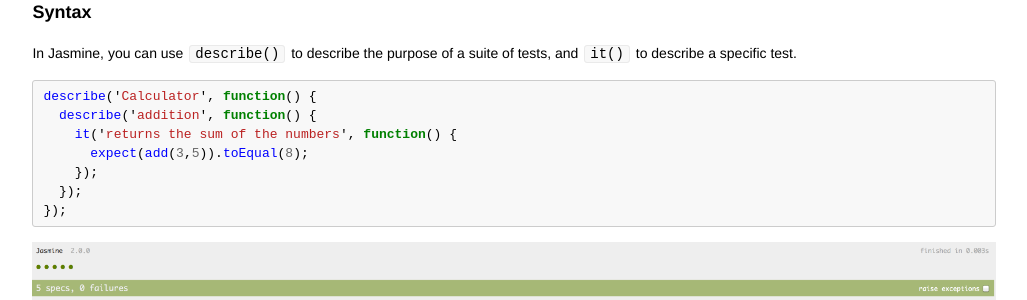
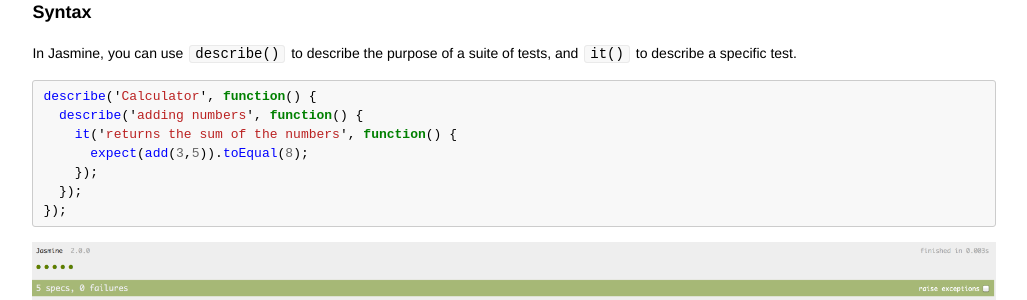
Before and after one commit to codebar/tutorials, a Jekyll site: the page built from js/lesson7/tutorial.md, in a window 1280 px wide and 900 px high, scrolled down 368 px. Shown: the part 152-452 px from the top of the window, without its empty margins (126-1153 px from the left). Built offline with Jekyll 4.4.1, drawn with Linux system fonts in a browser that asks for light colours; Markdown is read by kramdown in place of the engine named in the settings.

Commit message:
Make code snippet match screenshots

````diff
--- a/js/lesson7/tutorial.md
+++ b/js/lesson7/tutorial.md
@@ -24,7 +24,7 @@ In Jasmine, you can use `describe()` to describe the purpose of a suite of tests
 
 ```javascript
 describe('Calculator', function() {
-  describe('addition', function() {
+  describe('adding numbers', function() {
     it('returns the sum of the numbers', function() {
       expect(add(3,5)).toEqual(8);
     });
````
